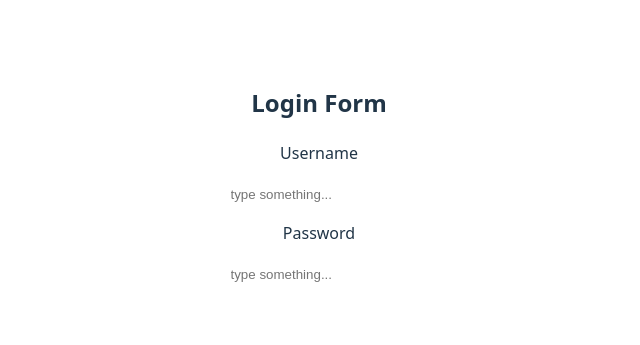
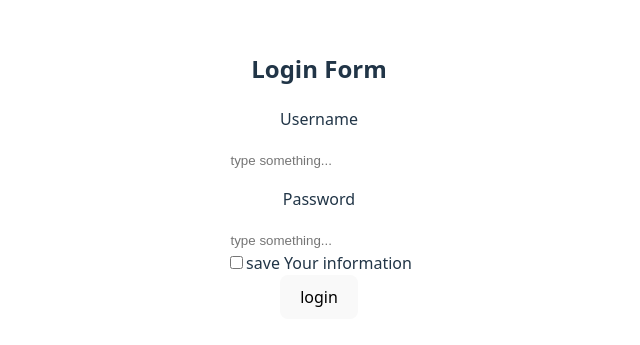
Before and after one commit to AminSBU/react-full-course, a React (Vite) app in the folder 04_login-form/login-form/: page / in a window 1280 px wide. Shown: the part 225-570 px from the top of the page, without its empty margins (321-961 px from the left). Built offline with nearby package versions, Linux system fonts and the light colour scheme.

Commit message:
add checkbox to save login information and consider login button

```diff
--- a/04_login-form/login-form/src/login-form.jsx
+++ b/04_login-form/login-form/src/login-form.jsx
@@ -23,6 +23,17 @@ function Login()
               required
             />
           </div>
+
+          <div>
+            <input
+              type='checkbox'
+              className='save-login-checkbox'
+            />save Your information
+          </div>
+
+          <div>
+            <button className='login-button'>login</button>
+          </div>
         </div>
       );
     }
```
